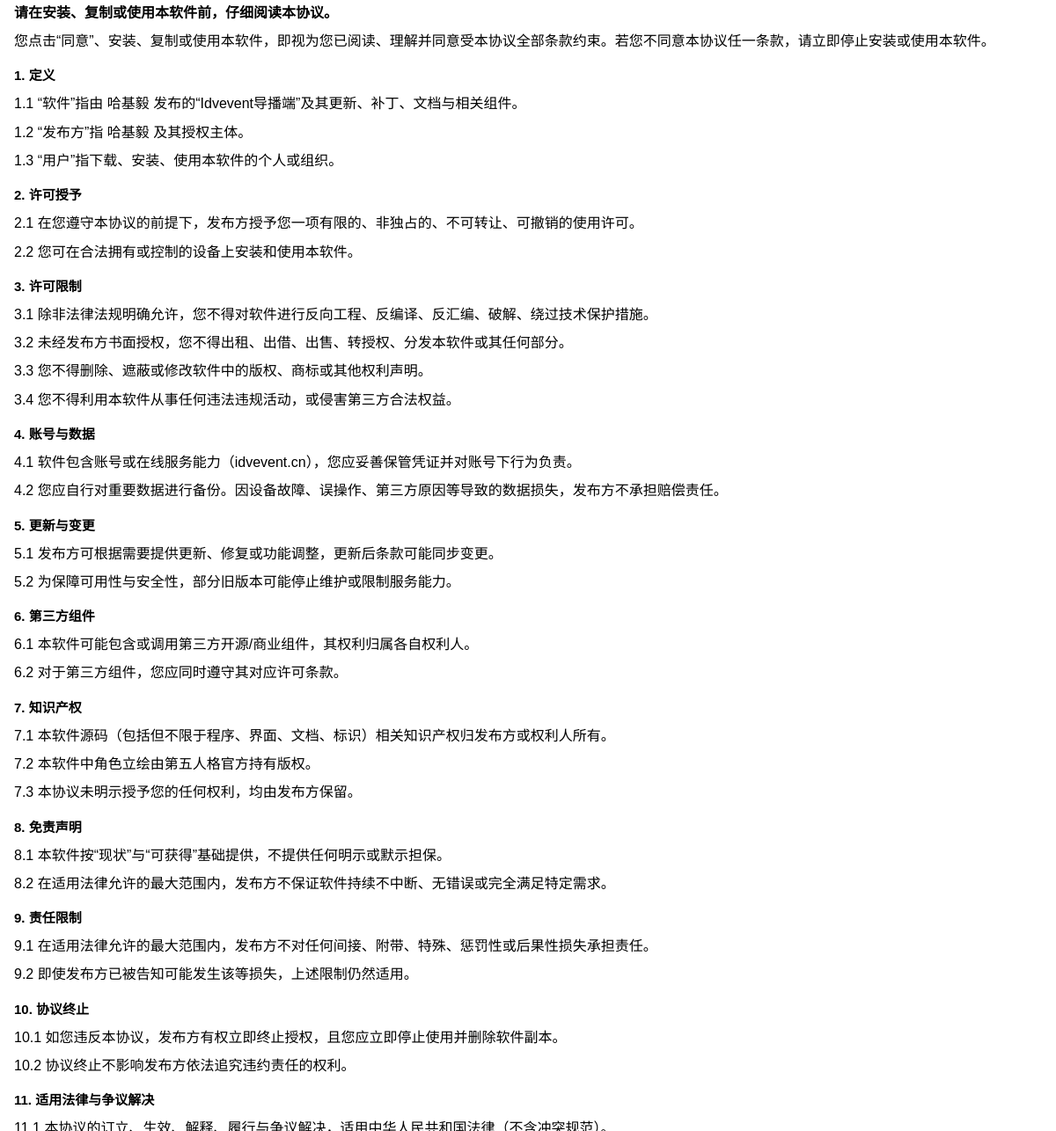
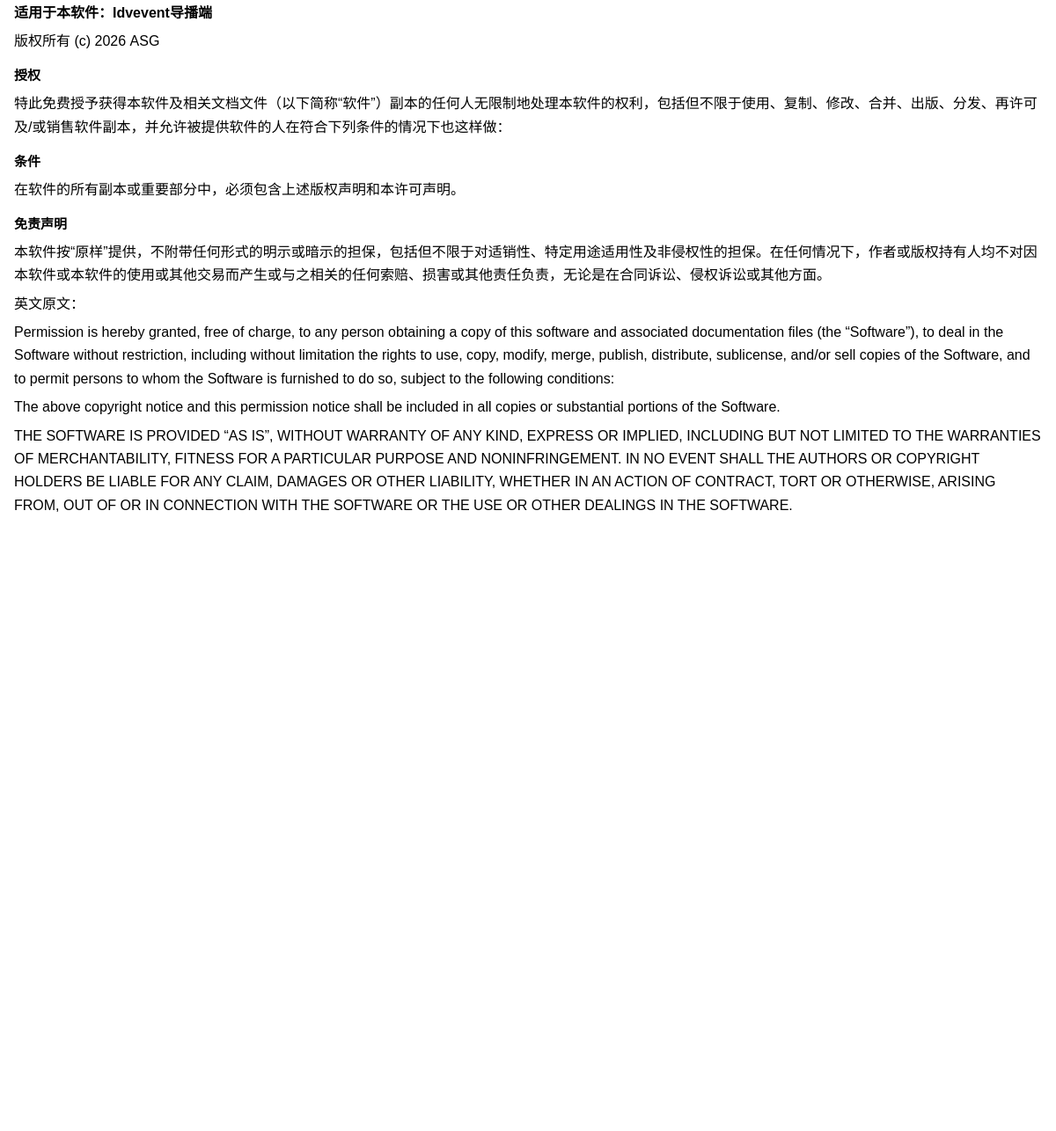
Before and after one commit to luolangaga/ASG.Director, an Electron app: page license_zh_CN.html in a window 1200 px wide. Shown: the part 56-1342 px from the top of the page at 88% size. After the commit the page ends 800 px from the top, so only its background shows below. Drawn offline with Linux system fonts and the light colour scheme; animation ran at ten frames a second.

Commit message:
feat(3d-viewer): 添加最大FPS限制选项并优化相机聚焦计算
- 在3D模型查看器设置面板中添加最大FPS限制输入控件（10-240fps）
- 实现基于时间戳的帧率限制逻辑，避免不必要的渲染调用
- 重构相机聚焦算法，使用模型边界球和视场角计算更精确的聚焦距离
- 将软件许可证从自定义EULA更改为MIT许可证

```diff
--- a/license_zh_CN.html
+++ b/license_zh_CN.html
@@ -3,7 +3,7 @@
 <head>
   <meta charset="utf-8" />
   <meta http-equiv="Content-Type" content="text/html; charset=utf-8" />
-  <title>Idvevent导播端 用户许可协议（EULA）</title>
+  <title>Idvevent导播端 MIT 许可证</title>
   <style>
     body { font-family: "Microsoft YaHei", "PingFang SC", sans-serif; line-height: 1.65; margin: 0; padding: 0; }
     .wrap { padding: 16px; }
@@ -14,65 +14,23 @@
 </head>
 <body>
   <div class="wrap">
-    <h1>Idvevent导播端 用户许可协议（EULA）</h1>
-    <p><strong>请在安装、复制或使用本软件前，仔细阅读本协议。</strong></p>
-    <p>您点击“同意”、安装、复制或使用本软件，即视为您已阅读、理解并同意受本协议全部条款约束。若您不同意本协议任一条款，请立即停止安装或使用本软件。</p>
+    <h1>MIT 许可证（MIT License）</h1>
+    <p><strong>适用于本软件：Idvevent导播端</strong></p>
+    <p>版权所有 (c) 2026 ASG</p>
 
-    <h2>1. 定义</h2>
-    <p>1.1 “软件”指由 哈基毅 发布的“Idvevent导播端”及其更新、补丁、文档与相关组件。</p>
-    <p>1.2 “发布方”指 哈基毅 及其授权主体。</p>
-    <p>1.3 “用户”指下载、安装、使用本软件的个人或组织。</p>
+    <h2>授权</h2>
+    <p>特此免费授予获得本软件及相关文档文件（以下简称“软件”）副本的任何人无限制地处理本软件的权利，包括但不限于使用、复制、修改、合并、出版、分发、再许可及/或销售软件副本，并允许被提供软件的人在符合下列条件的情况下也这样做：</p>
 
-    <h2>2. 许可授予</h2>
-    <p>2.1 在您遵守本协议的前提下，发布方授予您一项有限的、非独占的、不可转让、可撤销的使用许可。</p>
-    <p>2.2 您可在合法拥有或控制的设备上安装和使用本软件。</p>
+    <h2>条件</h2>
+    <p>在软件的所有副本或重要部分中，必须包含上述版权声明和本许可声明。</p>
 
-    <h2>3. 许可限制</h2>
-    <p>3.1 除非法律法规明确允许，您不得对软件进行反向工程、反编译、反汇编、破解、绕过技术保护措施。</p>
-    <p>3.2 未经发布方书面授权，您不得出租、出借、出售、转授权、分发本软件或其任何部分。</p>
-    <p>3.3 您不得删除、遮蔽或修改软件中的版权、商标或其他权利声明。</p>
-    <p>3.4 您不得利用本软件从事任何违法违规活动，或侵害第三方合法权益。</p>
+    <h2>免责声明</h2>
+    <p>本软件按“原样”提供，不附带任何形式的明示或暗示的担保，包括但不限于对适销性、特定用途适用性及非侵权性的担保。在任何情况下，作者或版权持有人均不对因本软件或本软件的使用或其他交易而产生或与之相关的任何索赔、损害或其他责任负责，无论是在合同诉讼、侵权诉讼或其他方面。</p>
 
-    <h2>4. 账号与数据</h2>
-    <p>4.1 软件包含账号或在线服务能力（idvevent.cn），您应妥善保管凭证并对账号下行为负责。</p>
-    <p>4.2 您应自行对重要数据进行备份。因设备故障、误操作、第三方原因等导致的数据损失，发布方不承担赔偿责任。</p>
-
-    <h2>5. 更新与变更</h2>
-    <p>5.1 发布方可根据需要提供更新、修复或功能调整，更新后条款可能同步变更。</p>
-    <p>5.2 为保障可用性与安全性，部分旧版本可能停止维护或限制服务能力。</p>
-
-    <h2>6. 第三方组件</h2>
-    <p>6.1 本软件可能包含或调用第三方开源/商业组件，其权利归属各自权利人。</p>
-    <p>6.2 对于第三方组件，您应同时遵守其对应许可条款。</p>
-
-    <h2>7. 知识产权</h2>
-    <p>7.1 本软件源码（包括但不限于程序、界面、文档、标识）相关知识产权归发布方或权利人所有。</p>
-    <p>7.2 本软件中角色立绘由第五人格官方持有版权。</p>
-    <p>7.3 本协议未明示授予您的任何权利，均由发布方保留。</p>
-
-    <h2>8. 免责声明</h2>
-    <p>8.1 本软件按“现状”与“可获得”基础提供，不提供任何明示或默示担保。</p>
-    <p>8.2 在适用法律允许的最大范围内，发布方不保证软件持续不中断、无错误或完全满足特定需求。</p>
-
-    <h2>9. 责任限制</h2>
-    <p>9.1 在适用法律允许的最大范围内，发布方不对任何间接、附带、特殊、惩罚性或后果性损失承担责任。</p>
-    <p>9.2 即使发布方已被告知可能发生该等损失，上述限制仍然适用。</p>
-
-    <h2>10. 协议终止</h2>
-    <p>10.1 如您违反本协议，发布方有权立即终止授权，且您应立即停止使用并删除软件副本。</p>
-    <p>10.2 协议终止不影响发布方依法追究违约责任的权利。</p>
-
-    <h2>11. 适用法律与争议解决</h2>
-    <p>11.1 本协议的订立、生效、解释、履行与争议解决，适用中华人民共和国法律（不含冲突规范）。</p>
-    <p>11.2 因本协议引起的争议，双方应优先协商；协商不成的，提交发布方所在地有管辖权的人民法院解决。</p>
-
-    <h2>12. 其他</h2>
-    <p>12.1 若本协议部分条款被认定无效，不影响其余条款的效力。</p>
-    <p>12.2 本协议构成您与发布方之间关于本软件使用的完整协议。</p>
-
-    <p>发布方：哈基毅</p>
-    <p>产品名称：Idvevent导播端</p>
-    <p>版本生效日期：2026-02-23</p>
+    <p>英文原文：</p>
+    <p>Permission is hereby granted, free of charge, to any person obtaining a copy of this software and associated documentation files (the “Software”), to deal in the Software without restriction, including without limitation the rights to use, copy, modify, merge, publish, distribute, sublicense, and/or sell copies of the Software, and to permit persons to whom the Software is furnished to do so, subject to the following conditions:</p>
+    <p>The above copyright notice and this permission notice shall be included in all copies or substantial portions of the Software.</p>
+    <p>THE SOFTWARE IS PROVIDED “AS IS”, WITHOUT WARRANTY OF ANY KIND, EXPRESS OR IMPLIED, INCLUDING BUT NOT LIMITED TO THE WARRANTIES OF MERCHANTABILITY, FITNESS FOR A PARTICULAR PURPOSE AND NONINFRINGEMENT. IN NO EVENT SHALL THE AUTHORS OR COPYRIGHT HOLDERS BE LIABLE FOR ANY CLAIM, DAMAGES OR OTHER LIABILITY, WHETHER IN AN ACTION OF CONTRACT, TORT OR OTHERWISE, ARISING FROM, OUT OF OR IN CONNECTION WITH THE SOFTWARE OR THE USE OR OTHER DEALINGS IN THE SOFTWARE.</p>
   </div>
 </body>
 </html>
```
Also changed, not shown: pages/character-model-3d.html (+1 -0 lines), pages/js/character-model-3d-logic.js (+43 -17 lines), license.txt.
